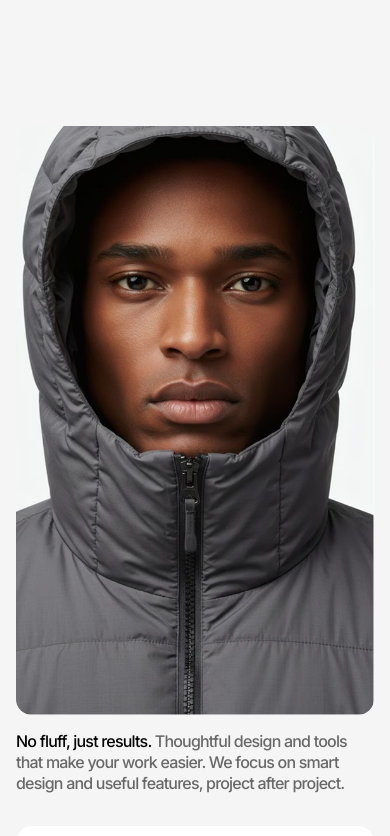
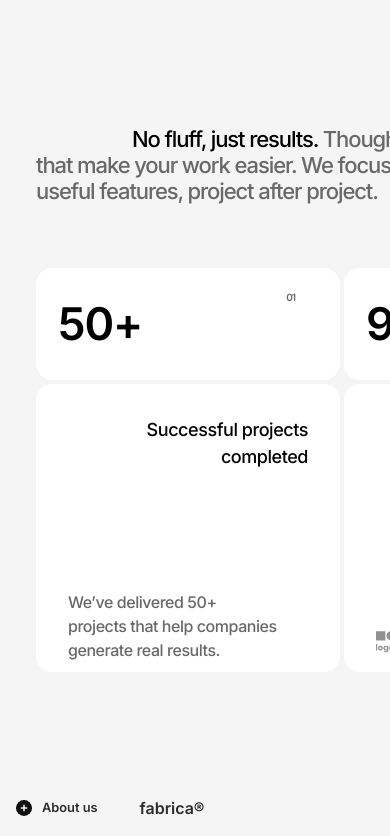
Before and after one commit to Lumintitus/Fabrica, a Next.js app: page / in a window 390 px wide. Shown: the part 6240-7076 px from the top of the page. Built offline with nearby package versions, Linux system fonts and the light colour scheme.

Commit message:
refactor: enhance layout responsiveness and improve styling consistency in Boy component

```diff
--- a/src/Layout/Boy.tsx
+++ b/src/Layout/Boy.tsx
@@ -4,39 +4,39 @@ import React from 'react'
 export default function Boy() {
   return (
     <div>
-      <div className='flex flex-col lg:flex-row justify-between px-4 sm:px-6 md:px-8 lg:px-9'>
-        <div className='max-w-full lg:max-w-[18rem] rounded-2xl'>
+      <div className='flex justify-between px-9 '>
+        <div className='max-w-[18rem]  rounded-2xl '>
           <Image
             width={1000}
             height={1000}
-            className='w-full lg:w-[59rem] h-full object-cover scale-100 rounded-2xl'
+            className='w-[59rem] h-full object-cover scale-100 rounded-2xl '
             src="/boy.jpg"
             alt="boy"
           />
         </div>
-        <div className='mt-4 lg:mt-0'>
-          <div className='pb-[2rem] lg:pb-[4rem] leading-[1.3rem] lg:leading-[1.625rem] text-[#686868] max-w-full lg:max-w-[37rem] text-[1rem] sm:text-[1.125rem] md:text-[1.25rem] lg:text-[1.375rem] tracking-tighter font-[500]'><p> <span className='pl-0 lg:pl-[6rem] text-justify font-[500] text-black tracking-tighter text-[1rem] sm:text-[1.125rem] md:text-[1.25rem] lg:text-[1.375rem]'>No fluff, just results.</span> Thoughtful design and tools that make your work easier. We focus on smart design and useful features, project after project.</p></div>
-          <div className='flex flex-col sm:flex-row gap-1'>
-            <div className='bg-white w-full sm:w-[14rem] lg:w-[19rem] h-[5rem] sm:h-[6rem] lg:h-[7rem] rounded-2xl p-4 sm:p-5 lg:p-5.5 flex justify-between sm:gap-[4rem] lg:gap-[9rem] text-[2rem] sm:text-[2.3rem] lg:text-[2.813rem] tracking-tight font-[600]'><h1>50+</h1>
-              <div className='text-[#686868] text-[0.625rem] font-[600]'><h1>01</h1></div>
+        <div className=''>
+          <div className=' pb-[4rem] leading-[1.625rem] text-[#686868] max-w-[37rem] text-[1.375rem] tracking-tighter font-[500]'><p> <span className='pl-[6rem] text-justify font-[500] text-black tracking-tighter text-[1.375rem]'>No fluff, just results.</span> Thoughtful design and tools that make your work easier. We focus on smart design and useful features, project after project.</p></div>
+          <div className='flex gap-1'>
+            <div className=' bg-white w-[19rem] h-[7rem] rounded-2xl p-5.5 flex gap-[9rem] text-[2.813rem] tracking-tight font-[600]'><h1>50+</h1>
+              <div className='text-[#686868] text-[0.625rem] font-[600] '><h1>01</h1></div>
             </div>
-            <div className='bg-white w-full sm:w-[14rem] lg:w-[19rem] h-[5rem] sm:h-[6rem] lg:h-[7rem] rounded-2xl p-4 sm:p-5 lg:p-5.5 flex justify-between sm:gap-[4rem] lg:gap-[9rem] text-[2rem] sm:text-[2.3rem] lg:text-[2.813rem] tracking-tight font-[600]'><h1>95%</h1>
-              <div className='text-[#686868] text-[0.625rem] font-[600]'><h1>02</h1></div>
+            <div className=' bg-white w-[19rem] h-[7rem] rounded-2xl p-5.5 flex gap-[9rem] text-[2.813rem] tracking-tight font-[600]'><h1>95%</h1>
+              <div className='text-[#686868] text-[0.625rem] font-[600] '><h1>02</h1></div>
             </div>
           </div>
-          <div className='flex flex-col sm:flex-row gap-1 pt-1'>
-            <div className='bg-white w-full sm:w-[14rem] lg:w-[19rem] h-[12rem] sm:h-[14rem] lg:h-[18rem] rounded-2xl p-4 sm:p-6 lg:p-8 text-[1rem] sm:text-[1.05rem] lg:text-[1.125rem] tracking-tight font-[500]'><h1 className='text-right'>Successful projects completed</h1>
-              <div className='text-[#686868] pt-[4rem] sm:pt-[5rem] lg:pt-[7.5rem] max-w-full sm:max-w-[10rem] lg:max-w-[13.1rem] text-[0.875rem] sm:text-[0.9375rem] lg:text-[1rem] font-[500]'><h1>We've delivered 50+ projects that help companies generate real results.</h1></div>
+          <div className='flex gap-1 pt-1'>
+            <div className=' bg-white w-[19rem] h-[18rem]  rounded-2xl p-8 text-[1.125rem] tracking-tight font-[500]'><h1 className='text-right'>Successful projects completed</h1>
+              <div className='text-[#686868] pt-[7.5rem] max-w-[13.1rem] text-[1rem] font-[500] '><h1>We’ve delivered 50+ projects that help companies generate real results.</h1></div>
             </div>
-            <div className='bg-white w-full sm:w-[14rem] lg:w-[19rem] h-[12rem] sm:h-[14rem] lg:h-[18rem] rounded-2xl p-4 sm:p-6 lg:p-8 text-[1rem] sm:text-[1.05rem] lg:text-[1.125rem] tracking-tight font-[500]'><h1 className='max-w-full sm:max-w-[8rem] lg:max-w-[10rem] relative sm:left-[3rem] lg:left-[5rem] text-right'>Customer satisfaction rate</h1>
-              <div className='flex pt-[5rem] sm:pt-[7rem] lg:pt-[10rem] gap-3 sm:gap-4 lg:gap-6 w-full'>
+            <div className=' bg-white w-[19rem] h-[18rem]  rounded-2xl p-8  text-[1.125rem] tracking-tight font-[500]'><h1 className='max-w-[10rem] relative left-[5rem] text-right '>Customer satisfaction rate</h1>
+              <div className='flex pt-[10rem] gap-6 w-[full]'>
                 <div>
                   <Image
                     src="/logo b.svg"
                     alt="Customer satisfaction"
                     width={1000}
                     height={1000}
-                    className='object-cover w-[2.5rem] sm:w-[3rem] lg:w-[3.5rem]' />
+                    className='object-cover w-[3.5rem]' />
                 </div>
                 <div>
                   <Image
@@ -44,7 +44,7 @@ export default function Boy() {
                     alt="Customer satisfaction"
                     width={1000}
                     height={1000}
-                    className='object-cover w-[4rem] sm:w-[5rem] lg:w-[6rem]' />
+                    className='object-cover w-[6rem]' />
                 </div>
                 <div>
                   <Image
@@ -52,7 +52,7 @@ export default function Boy() {
                     alt="Customer satisfaction"
                     width={1000}
                     height={1000}
-                    className='object-cover w-[3.5rem] sm:w-[4.5rem] lg:w-[5rem]' /></div>
+                    className='object-cover w-[5rem]' /></div>
               </div>
             </div>
           </div>
```
